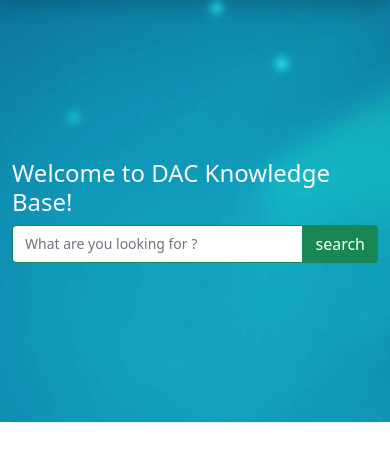
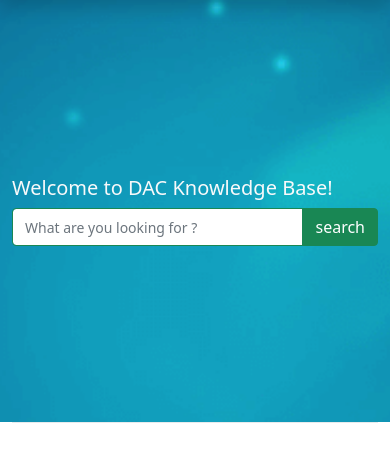
Before and after one commit to messeyandiomo/downloadacceleratorsite, a Django app: page /Discussion_forum/forums/ in a window 390 px wide. Shown: the part 56-518 px from the top of the page. Run offline with Django 3.2, Linux system fonts and the light colour scheme; data comes from the database, SQL or seed files in the repository; some libraries are stand-ins or nearby versions.

Commit message:
seventy ninth : make all page responsive

```diff
--- a/downloadacceleratorsite/downloadaccelerator/static/downloadaccelerator/base.css
+++ b/downloadacceleratorsite/downloadaccelerator/static/downloadaccelerator/base.css
@@ -111,8 +111,8 @@
 
 /* Small devices (landscape phones, 544px and up) */
 @media (min-width: 320px) {
-  h1 {font-size: 1.5rem;} /*1rem = 16px*/
-  h2 {font-size:1.25rem;} /*1rem = 16px*/
+  h1 {font-size: 1.25rem;} /*1rem = 16px*/
+  h2 {font-size:1rem;} /*1rem = 16px*/
   p, .installationInstructions li {font-size: 0.75rem;}
 }
 
```
